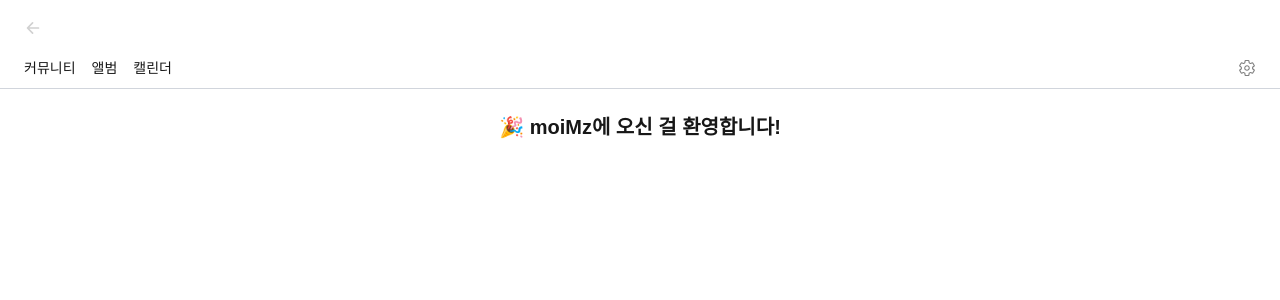
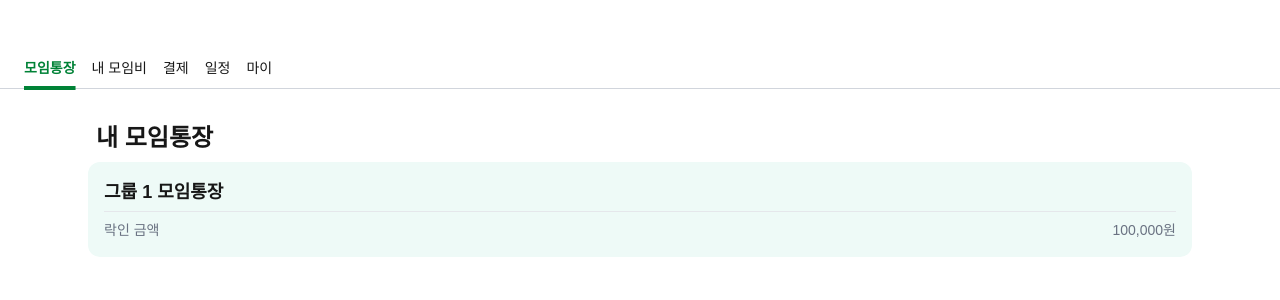
Before and after one commit to digibees-moimz/moimz, a Next.js app in the folder frontend/: page / in a window 1280 px wide. Shown: the top 300 px of the page. Built offline with nearby package versions, Linux system fonts and the light colour scheme.

Commit message:
[FE] feat #19: 메인 네브바 추가 및 AppLayout 수정

```diff
--- /dev/null
+++ b/frontend/src/app/calendar/page.tsx
@@ -0,0 +1,3 @@
+export default function Page() {
+  return null;
+}
--- a/frontend/src/app/layout.tsx
+++ b/frontend/src/app/layout.tsx
@@ -1,7 +1,7 @@
 import type { Metadata } from "next";
 import { Geist, Geist_Mono } from "next/font/google";
 import "./globals.css";
-import AppLayout from "@/components/layout/AppLayout";
+import ClientShell from "@/components/layout/ClientShell";
 
 const geistSans = Geist({
   variable: "--font-geist-sans",
@@ -28,7 +28,7 @@
       <body
         className={`${geistSans.variable} ${geistMono.variable} antialiased`}
       >
-        <AppLayout>{children}</AppLayout>
+        <ClientShell>{children}</ClientShell>
       </body>
     </html>
   );
--- /dev/null
+++ b/frontend/src/app/my/page.tsx
@@ -0,0 +1,3 @@
+export default function Page() {
+  return null;
+}
--- a/frontend/src/app/page.tsx
+++ b/frontend/src/app/page.tsx
@@ -1,9 +1,31 @@
 // src/app/page.tsx
 
+import { Flex } from "@/components/ui-components/layout/Flex";
+import { Typography } from "@/components/ui-components/typography/Typography";
+import Link from "next/link";
+
 export default function HomePage() {
+  const groupId = 1;
   return (
-    <div className="text-center text-xl font-semibold">
-      🎉 moiMz에 오신 걸 환영합니다!
-    </div>
+    <>
+      <Typography.Heading3 className="m-2">내 모임통장</Typography.Heading3>
+      <Flex.ColCenter>
+        <div className="bg-[#EEFAF7] w-full p-4 rounded-xl">
+          <Link href={`/groups/${groupId}`} className="w-full">
+            <Typography.BodyLarge className="font-bold pb-1">
+              그룹 {groupId} 모임통장
+            </Typography.BodyLarge>
+            <Flex.RowBetweenCenter className="pt-2 border-t border-gray-200">
+              <Typography.BodySmall className="text-gray-500">
+                락인 금액
+              </Typography.BodySmall>
+              <Typography.BodySmall className="text-gray-500">
+                100,000원
+              </Typography.BodySmall>
+            </Flex.RowBetweenCenter>
+          </Link>
+        </div>
+      </Flex.ColCenter>
+    </>
   );
 }
--- /dev/null
+++ b/frontend/src/app/payment/page.tsx
@@ -0,0 +1,3 @@
+export default function Page() {
+  return null;
+}
--- /dev/null
+++ b/frontend/src/app/profile/page.tsx
@@ -0,0 +1,3 @@
+export default function Page() {
+  return null;
+}
--- a/frontend/src/components/layout/AppLayout.tsx
+++ b/frontend/src/components/layout/AppLayout.tsx
@@ -1,14 +1,23 @@
 // src/components/layout/AppLayout.tsx
+"use client";
+
+import { usePathname } from "next/navigation";
 import Header from "./Header";
 import TabNav from "./TabNav";
+import MainTab from "./MainTabNav";
 import { Container } from "@/components/ui-components/layout/Container";
 
 export default function AppLayout({ children }: { children: React.ReactNode }) {
+  const pathname = usePathname();
+  const isMoimMain = !pathname.startsWith("/groups/");
+  const isGroupDetail = pathname.startsWith("/groups/");
+
   return (
     <div className="flex flex-col w-screen min-h-screen">
-      <Header />
-      <TabNav />
-      <main className="flex-1">
+      {isMoimMain && <MainTab />}
+      {isGroupDetail && <Header />}
+      {isGroupDetail && <TabNav />}
+      <main className="flex-1 mt-12">
         <Container as="section" className="py-6 space-y-6">
           {children}
         </Container>
--- /dev/null
+++ b/frontend/src/components/layout/ClientShell.tsx
@@ -0,0 +1,12 @@
+// src/components/layout/ClientShell.tsx
+"use client";
+
+import AppLayout from "./AppLayout";
+
+export default function ClientShell({
+  children,
+}: {
+  children: React.ReactNode;
+}) {
+  return <AppLayout>{children}</AppLayout>;
+}
--- /dev/null
+++ b/frontend/src/components/layout/MainTabNav.tsx
@@ -0,0 +1,36 @@
+"use client";
+
+import { usePathname } from "next/navigation";
+import Link from "next/link";
+import { Flex } from "@/components/ui-components/layout/Flex";
+
+export default function GlobalHeader() {
+  const pathname = usePathname();
+
+  const tabs = [
+    { label: "모임통장", href: "/" },
+    { label: "내 모임비", href: "/my" },
+    { label: "결제", href: "/payment" },
+    { label: "일정", href: "/calendar" },
+    { label: "마이", href: "/profile" },
+  ];
+
+  return (
+    <Flex.RowStartCenter className="gap-4 sticky top-12 z-40 px-6 py-2 border-b border-gray-300 bg-white/80">
+      {tabs.map((tab) => (
+        <Link key={tab.href} href={tab.href}>
+          <span
+            className={`text-sm ${
+              pathname === tab.href
+                ? "font-bold text-green-700 underline underline-offset-13"
+                : ""
+            }`}
+            style={{ textDecorationThickness: "4px" }}
+          >
+            {tab.label}
+          </span>
+        </Link>
+      ))}
+    </Flex.RowStartCenter>
+  );
+}
--- a/frontend/src/components/layout/TabNav.tsx
+++ b/frontend/src/components/layout/TabNav.tsx
@@ -10,6 +10,7 @@
   const pathname = usePathname();
 
   const tabs = [
+    { label: "모임", href: "/groups/1" },
     { label: "커뮤니티", href: "/groups/1/community" },
     { label: "앨범", href: "/groups/1/album" },
     { label: "캘린더", href: "/groups/1/calendar" },
@@ -22,7 +23,7 @@
           <Link key={tab.href} href={tab.href}>
             <span
               className={`text-sm ${
-                pathname.includes(tab.href)
+                pathname === tab.href
                   ? "font-bold text-green-700 underline underline-offset-13"
                   : ""
               }`}
```
